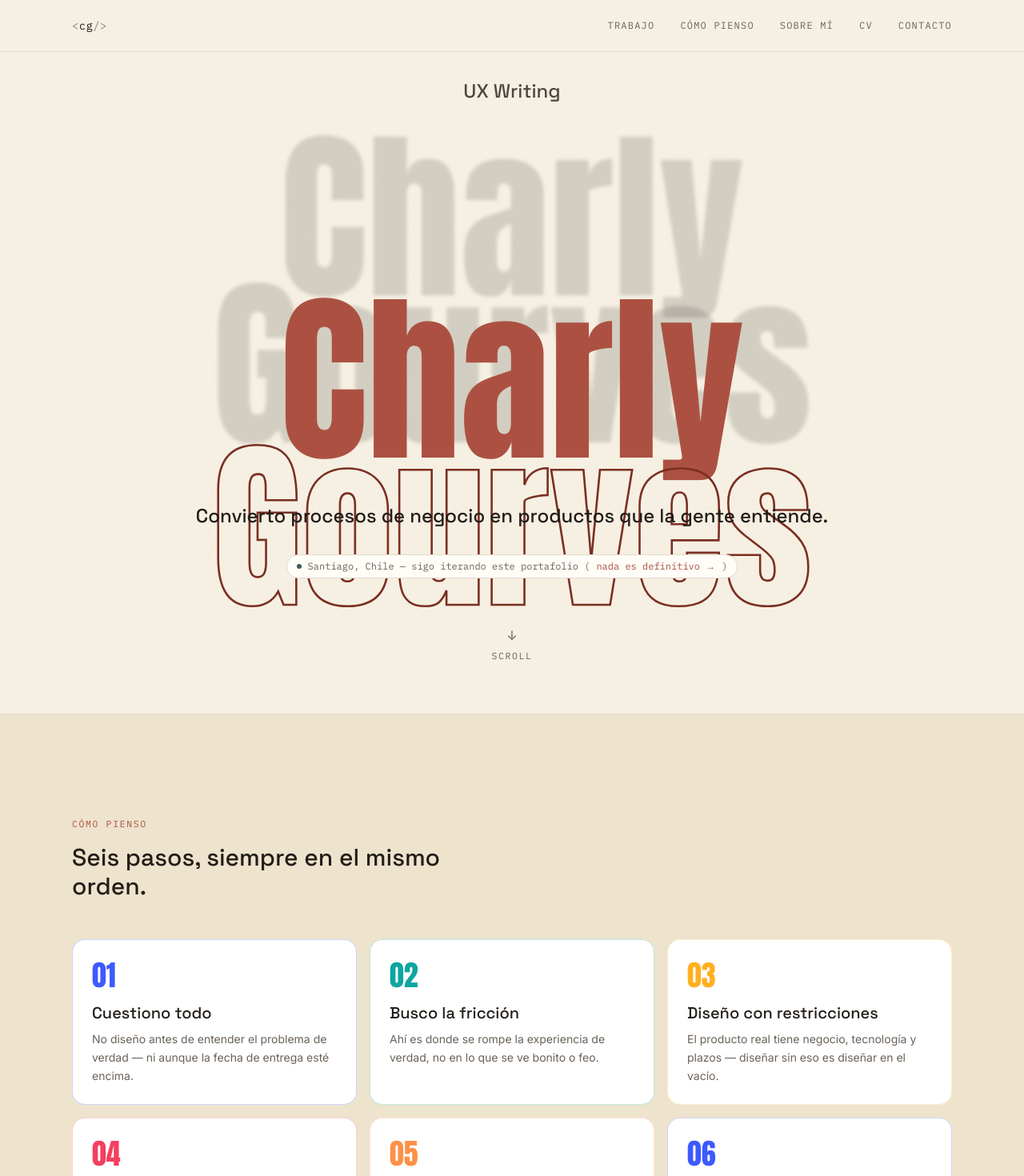
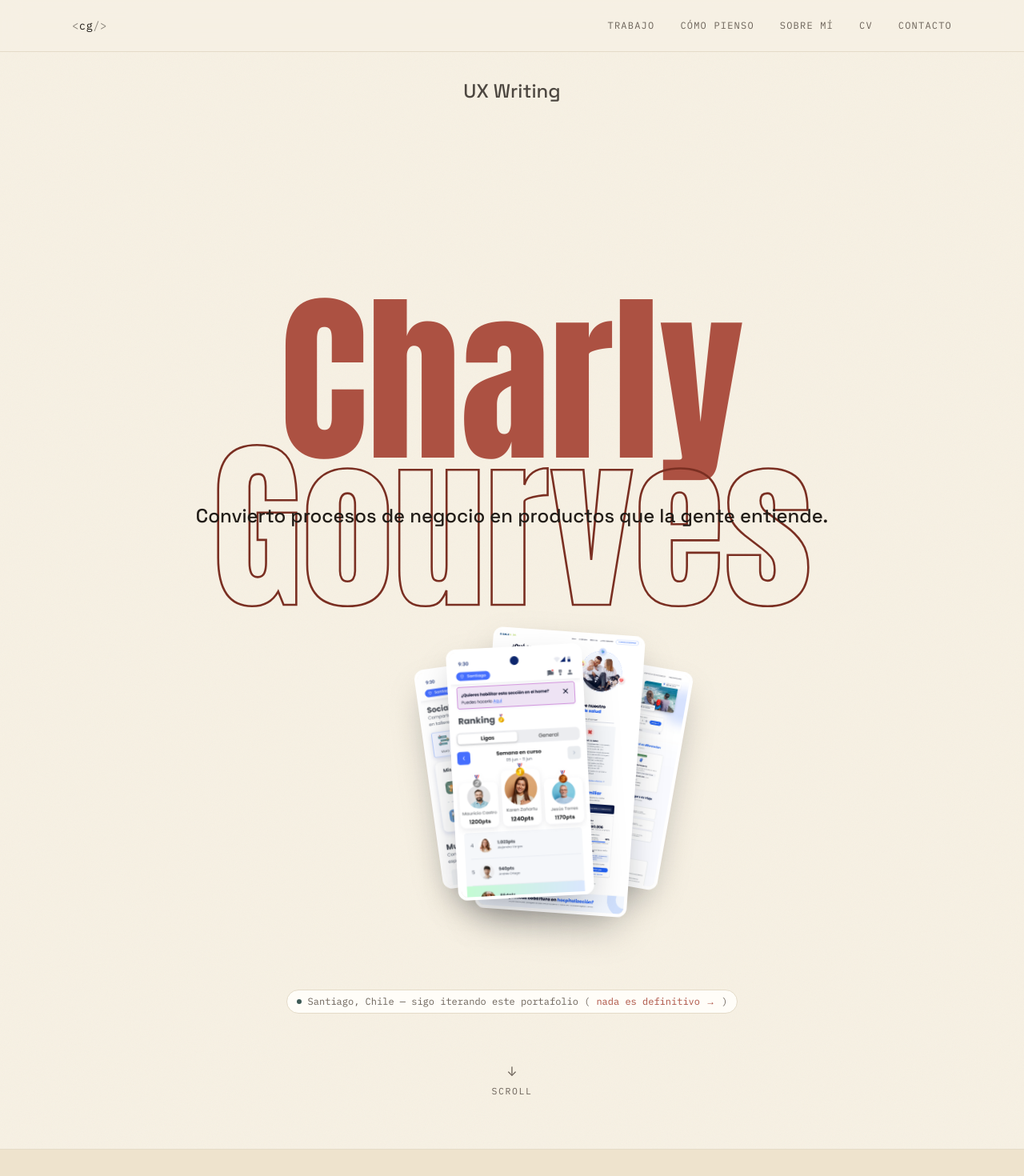
Before and after one commit to CharlyG2/portfolio, a Next.js app: page / in a window 1280 px wide. Shown: the top 1470 px of the page at 80% size. Built offline with nearby package versions, Linux system fonts and the light colour scheme.

Commit message:
Fix hero curso y colores

```diff
--- a/app/globals.css
+++ b/app/globals.css
@@ -8,7 +8,21 @@ html {
 
 body {
   background-color: #F7F1E4;
-  color: #2B241D;
+  color: #221D18;
+}
+
+/* "Gourves" en el hero: contorno solo, con respaldo real. Por defecto
+   (sin soporte de -webkit-text-stroke) se ve como texto sólido en un
+   tono claro — legible, on-brand, nunca invisible. Solo se vuelve
+   transparente (efecto outline puro) si el navegador confirma soporte. */
+.name-outline {
+  color: #E4DBC8;
+  -webkit-text-stroke: 2.6px #7A2F22;
+}
+@supports ((-webkit-text-stroke: 1px black) or (text-stroke: 1px black)) {
+  .name-outline {
+    color: transparent;
+  }
 }
 
 @media (prefers-reduced-motion: reduce) {
@@ -26,7 +40,7 @@ body {
 }
 
 ::selection {
-  background: #3D5AFE;
+  background: #AC5142;
   color: #FFFFFF;
 }
 
@@ -60,6 +74,6 @@ body {
 }
 
 :focus-visible {
-  outline: 2px solid #3D5AFE;
+  outline: 2px solid #AC5142;
   outline-offset: 3px;
 }
--- a/app/layout.js
+++ b/app/layout.js
@@ -1,5 +1,6 @@
 import { Space_Grotesk, Inter, IBM_Plex_Mono, Anton, Caveat } from "next/font/google";
 import "./globals.css";
+import CustomCursor from "@/components/CustomCursor";
 
 const display = Space_Grotesk({
   subsets: ["latin"],
@@ -41,6 +42,7 @@ export default function RootLayout({ children }) {
   return (
     <html lang="es" className={`${display.variable} ${body.variable} ${mono.variable} ${impact.variable} ${hand.variable}`}>
       <body className="font-body antialiased">
+        <CustomCursor />
         {children}
       </body>
     </html>
--- a/components/CustomCursor.jsx
+++ b/components/CustomCursor.jsx
@@ -39,18 +39,20 @@ export default function CustomCursor() {
 
   if (isTouch || !ready) return null;
 
+  // Recoloreado a la paleta real (terracota/salvia) — antes usaba azul y
+  // ámbar sueltos, sin relación con el resto del sitio.
   return (
     <>
       <motion.div
-        className="fixed top-0 left-0 w-1.5 h-1.5 rounded-full bg-signalSoft pointer-events-none z-[999] mix-blend-difference"
-        style={{ x: springX, y: springY, translateX: "-50%", translateY: "-50%" }}
+        className="fixed top-0 left-0 w-1.5 h-1.5 rounded-full pointer-events-none z-[999] mix-blend-difference"
+        style={{ x: springX, y: springY, translateX: "-50%", translateY: "-50%", background: "#F7F1E4" }}
       />
       <motion.div
         className="fixed top-0 left-0 rounded-full border pointer-events-none z-[998] mix-blend-difference"
         animate={{
           width: hovering ? 56 : 28,
           height: hovering ? 56 : 28,
-          borderColor: hovering ? "#FFB020" : "#8FA0FF",
+          borderColor: hovering ? "#AC5142" : "#F7F1E4",
           opacity: hovering ? 1 : 0.6,
         }}
         transition={{ duration: 0.2 }}
--- a/components/CyclingWords.jsx
+++ b/components/CyclingWords.jsx
@@ -32,7 +32,11 @@ export default function CyclingWords() {
   }
 
   return (
-    <div className="h-8 md:h-9 flex items-center justify-center overflow-hidden">
+    // min-width reservado para la palabra más larga ("Estrategia de
+    // negocio") — antes el contenedor se ajustaba al ancho de cada
+    // palabra, así que el bloque completo saltaba horizontalmente cada
+    // 1.8s al cambiar de palabra.
+    <div className="h-8 md:h-9 min-w-[230px] md:min-w-[280px] flex items-center justify-center overflow-hidden">
       <AnimatePresence mode="wait">
         <motion.p
           key={words[i]}
--- a/components/Hero.jsx
+++ b/components/Hero.jsx
@@ -4,25 +4,23 @@ import { useRef, useState } from "react";
 import { motion, useMotionValue, useSpring, useTransform, useReducedMotion } from "framer-motion";
 import { SPRING, EASE } from "@/lib/motion";
 import CyclingWords from "./CyclingWords";
+import HeroCollage from "./HeroCollage";
 
 export default function Hero() {
   const ref = useRef(null);
   const [hoverGourves, setHoverGourves] = useState(false);
   const shouldReduceMotion = useReducedMotion();
 
+  // Un solo gesto de movimiento, no varios compitiendo entre sí: el bloque
+  // completo del nombre se inclina en 3D como una sola pieza rígida.
+  // Antes "Charly" y "Gourves" se movían en direcciones OPUESTAS entre sí
+  // más una sombra fantasma con su propio desplazamiento — eso es lo que
+  // se leía como descoordinado/tosco, no como pulido.
   const mx = useMotionValue(0);
   const my = useMotionValue(0);
 
-  const rotateX = useSpring(useTransform(my, [-0.5, 0.5], [18, -18]), SPRING);
-  const rotateY = useSpring(useTransform(mx, [-0.5, 0.5], [-18, 18]), SPRING);
-
-  const charlyX = useSpring(useTransform(mx, [-0.5, 0.5], [-26, 26]), SPRING);
-  const charlyY = useSpring(useTransform(my, [-0.5, 0.5], [-16, 16]), SPRING);
-  const gourvesX = useSpring(useTransform(mx, [-0.5, 0.5], [14, -14]), SPRING);
-  const gourvesY = useSpring(useTransform(my, [-0.5, 0.5], [8, -8]), SPRING);
-
-  const shadowX = useSpring(useTransform(mx, [-0.5, 0.5], [22, -22]), SPRING);
-  const shadowY = useSpring(useTransform(my, [-0.5, 0.5], [22, -22]), SPRING);
+  const rotateX = useSpring(useTransform(my, [-0.5, 0.5], [12, -12]), SPRING);
+  const rotateY = useSpring(useTransform(mx, [-0.5, 0.5], [-12, 12]), SPRING);
 
   const handleMouseMove = (e) => {
     if (shouldReduceMotion) return;
@@ -73,23 +71,9 @@ export default function Hero() {
         onMouseEnter={() => setHoverGourves(true)}
         onMouseLeave={() => setHoverGourves(false)}
       >
-        {/* sombra fantasma detrás del nombre — profundidad sin animación */}
-        <div
-          aria-hidden="true"
-          className="absolute inset-0 font-impact leading-[0.8] whitespace-nowrap select-none pointer-events-none"
-          style={{ fontSize: "clamp(4rem, 18vw, 16rem)", color: "rgba(34,29,24,0.16)", filter: "blur(2px)" }}
-        >
-          <motion.div style={{ x: shadowX, y: shadowY }}>Charly</motion.div>
-          <motion.div style={{ x: shadowX, y: shadowY }}>Gourves</motion.div>
-        </div>
-
         <motion.span
           className="block font-impact leading-[0.8] whitespace-nowrap"
-          style={{
-            fontSize: "clamp(4rem, 18vw, 16rem)",
-            x: shouldReduceMotion ? 0 : charlyX,
-            y: shouldReduceMotion ? 0 : charlyY,
-          }}
+          style={{ fontSize: "clamp(4rem, 18vw, 16rem)" }}
           initial={{ opacity: 0, y: "110%" }}
           animate={{ opacity: 1 }}
           transition={{ duration: 0.8, ease: EASE }}
@@ -97,17 +81,18 @@ export default function Hero() {
           <span style={{ color: "#AC5142" }}>Charly</span>
         </motion.span>
 
-        {/* Gourves — contorno con más peso: de 2px a 2.6px y color más
-            saturado/oscuro (espresso en vez de rust puro) para que nunca
-            se sienta "perdido" contra el crema, sea cual sea la pantalla */}
+        {/* Gourves — el contorno (-webkit-text-stroke) solo funciona en
+            navegadores WebKit/Blink. Antes el color por defecto era
+            "transparent" sin ningún respaldo — en un navegador sin soporte,
+            la palabra se volvía invisible. Ahora la clase .name-outline
+            (ver globals.css) define un color de relleno visible por
+            defecto, y solo lo vuelve transparente si el navegador
+            confirma soporte real vía @supports. Nunca desaparece. */}
         <motion.span
-          className="block font-impact leading-[0.8] whitespace-nowrap transition-colors duration-500"
+          className="name-outline block font-impact leading-[0.8] whitespace-nowrap transition-colors duration-500"
           style={{
             fontSize: "clamp(4rem, 18vw, 16rem)",
-            WebkitTextStroke: "2.6px #7A2F22",
-            color: hoverGourves ? "#7A2F22" : "transparent",
-            x: shouldReduceMotion ? 0 : gourvesX,
-            y: shouldReduceMotion ? 0 : gourvesY,
+            ...(hoverGourves ? { color: "#7A2F22" } : {}),
           }}
           initial={{ opacity: 0, y: "110%" }}
           animate={{ opacity: 1 }}
@@ -125,6 +110,14 @@ export default function Hero() {
       >
         Convierto procesos de negocio en productos que la gente entiende.
       </motion.p>
+
+      {/* Prueba visual real del trabajo, directo en el hero — no solo
+          tipografía y estructura. Capturas reales de Beliv, CSI y viajes,
+          con entrada escalonada. Esto ya estaba construido en el repo
+          (HeroCollage.jsx) pero nunca se conectó a la página. */}
+      <div className="relative mt-14 md:mt-16 w-full">
+        <HeroCollage />
+      </div>
 
       <motion.a
         href="#nada-es-definitivo"
--- a/components/HowIThink.jsx
+++ b/components/HowIThink.jsx
@@ -2,40 +2,48 @@
 
 import Reveal from "./Reveal";
 
+// Solo 2 colores — los de la paleta de marca, alternados. Antes había 6
+// colores random (azul, verde, ámbar, rosa, naranja) sin relación con el
+// resto del sitio. Esto es lo que un reclutador ve como "los colores no
+// cuadran" — un sistema real usa pocos colores con una regla, no muchos
+// porque sí.
+const RUST = "#AC5142";
+const SAGE = "#3D5A56";
+
 const steps = [
   {
     n: "01",
-    color: "#3D5AFE",
+    color: RUST,
     title: "Cuestiono todo",
     text: "No diseño antes de entender el problema de verdad — ni aunque la fecha de entrega esté encima.",
   },
   {
     n: "02",
-    color: "#0EA5A0",
+    color: SAGE,
     title: "Busco la fricción",
     text: "Ahí es donde se rompe la experiencia de verdad, no en lo que se ve bonito o feo.",
   },
   {
     n: "03",
-    color: "#FFB020",
+    color: RUST,
     title: "Diseño con restricciones",
     text: "El producto real tiene negocio, tecnología y plazos — diseñar sin eso es diseñar en el vacío.",
   },
   {
     n: "04",
-    color: "#F43F5E",
+    color: SAGE,
     title: "Pruebo antes de defender",
     text: "Si los datos contradicen mi idea favorita, gana el dato — mi ego puede esperar.",
   },
   {
     n: "05",
-    color: "#FD9047",
+    color: RUST,
     title: "Construyo con quien lo sostiene",
     text: "Si el equipo de desarrollo no lo puede mantener después, no importa qué tan bien se vea.",
   },
   {
     n: "06",
-    color: "#3D5AFE",
+    color: SAGE,
     title: "Nada es definitivo",
     text: "Mido, aprendo, cambio. El lanzamiento es el punto de partida, no la meta.",
   },
```
